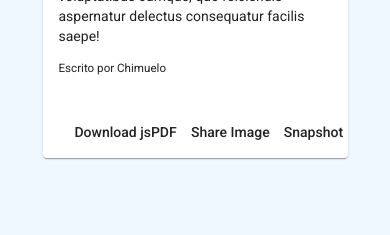
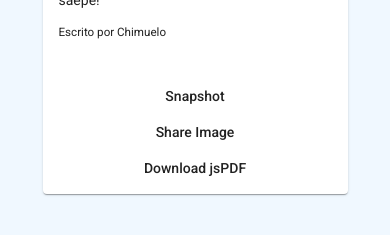
Before and after one commit to alexisgnzalez/killing-pdf, an Angular app: page / in a window 390 px wide. Shown: the part 581-816 px from the top of the page. Built offline with nearby package versions, Linux system fonts and the light colour scheme.

Commit message:
Added buttons to column

```diff
--- a/src/app/components/killer-cotainer/killer-cotainer.component.scss
+++ b/src/app/components/killer-cotainer/killer-cotainer.component.scss
@@ -21,5 +21,9 @@ mat-card {
 @media (max-width: 480px) {
   mat-card {
     max-width: 70vw;
+    mat-card-actions {
+      display: flex;
+      flex-direction: column-reverse;
+    }
   }
 }
```
